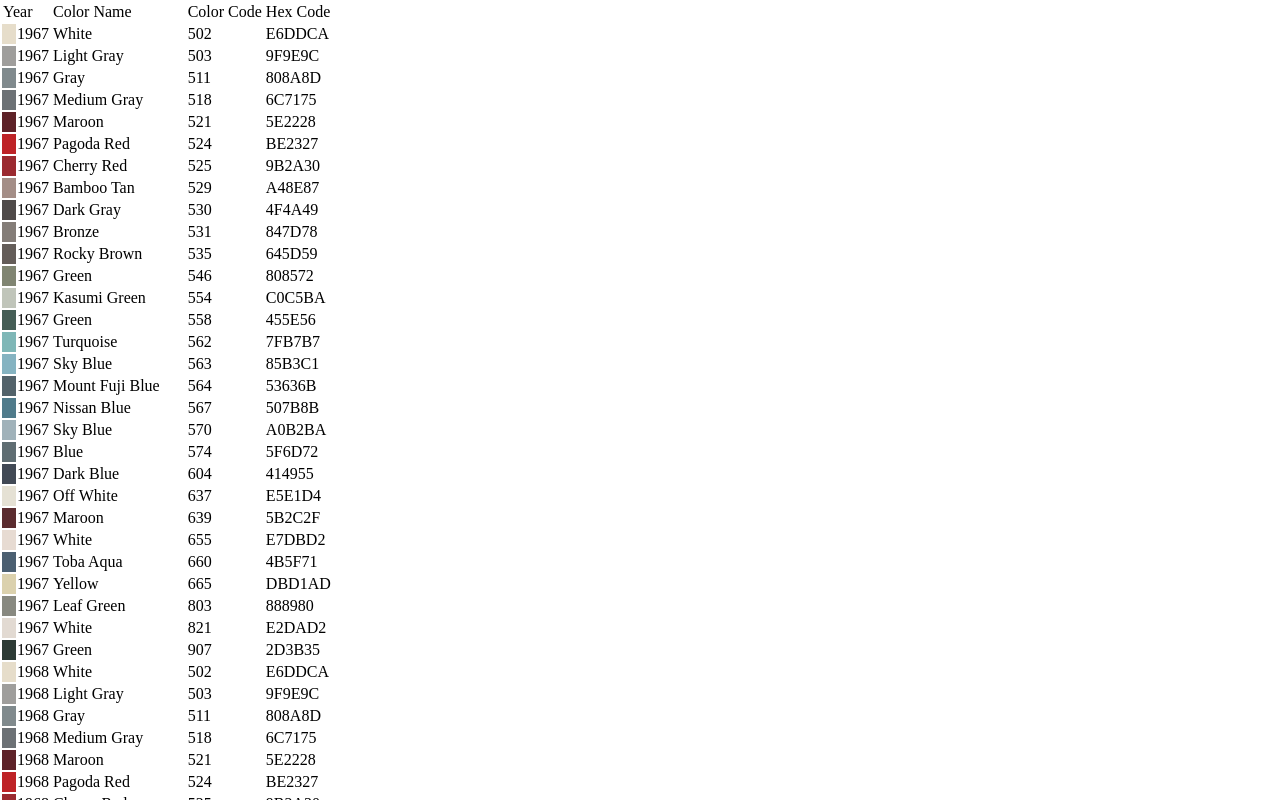
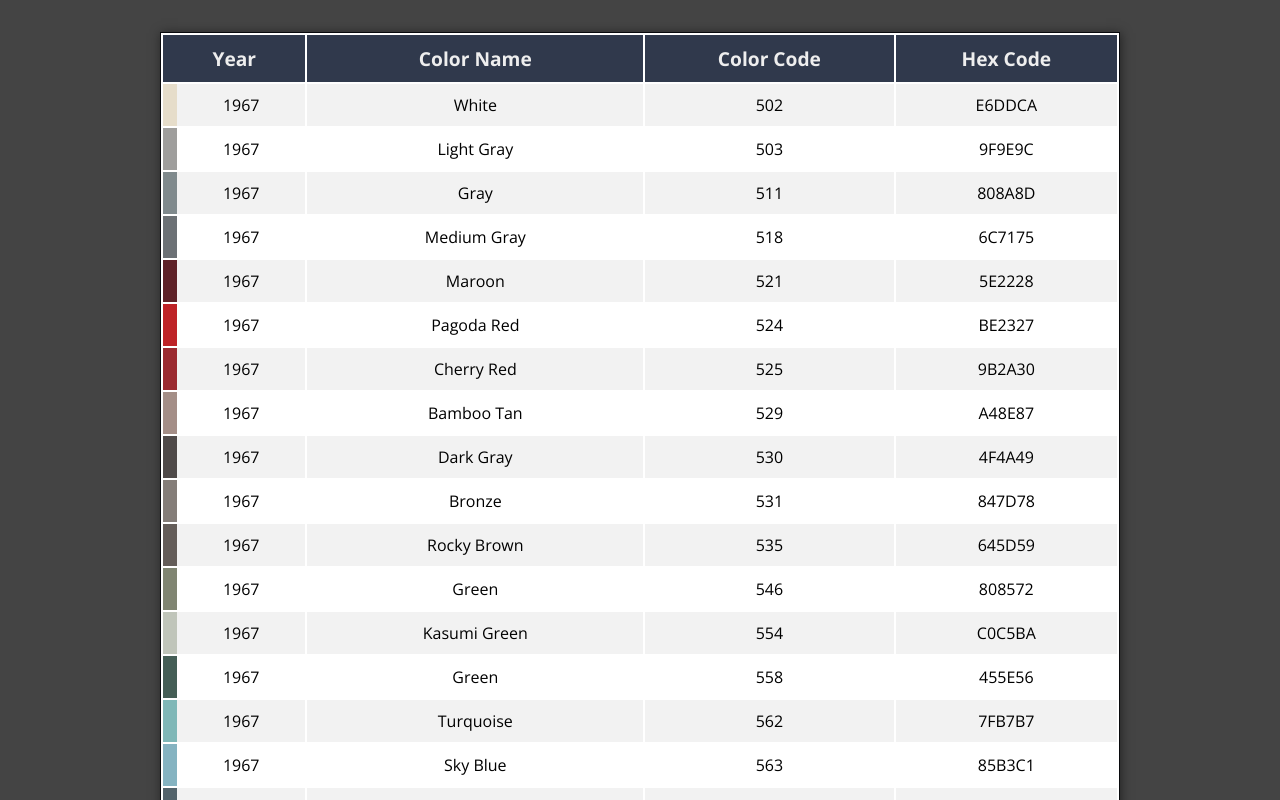
Before and after one commit to levigideon/datsun-color-codes, a website: page index.html in a window 1280 px wide. Shown: the top 800 px of the page. Drawn offline with nearby package versions, Linux system fonts and the light colour scheme; files that its build step writes are made by us from their sources.

Commit message:
styled 'er up!

```diff
--- a/style.scss
+++ b/style.scss
@@ -1,4 +1,37 @@
+
+@import url(http://fonts.googleapis.com/css?family=Open+Sans+Condensed:300,300italic,700|Open+Sans:400,600,400italic,600italic,700,700italic);
+
+
+
 body {
 	margin: 0;
 	padding: 0;
+	font-family: 'Open Sans', sans-serif;
+	background: #444;
 }
+
+table {
+	width: 960px;
+	margin: 2em auto 0;
+	background: #fff;
+	box-shadow: 1px 1px 10px rgba(0,0,0,0.5);
+	border: 1px solid  darken(#30394C, 20%);
+
+	tr:first-child {
+		background: #30394C;
+		color:#eee;
+		font-size: 1.2em;
+		font-weight: bold;
+	}
+
+	tr:nth-child(even) {
+
+		background: rgba(0,0,0,0.05);
+	}
+
+	td {
+		padding: 10px;
+		border: 0;
+		text-align: center;
+	}
+}
```
Also changed, not shown: style.css, 1 other file.
